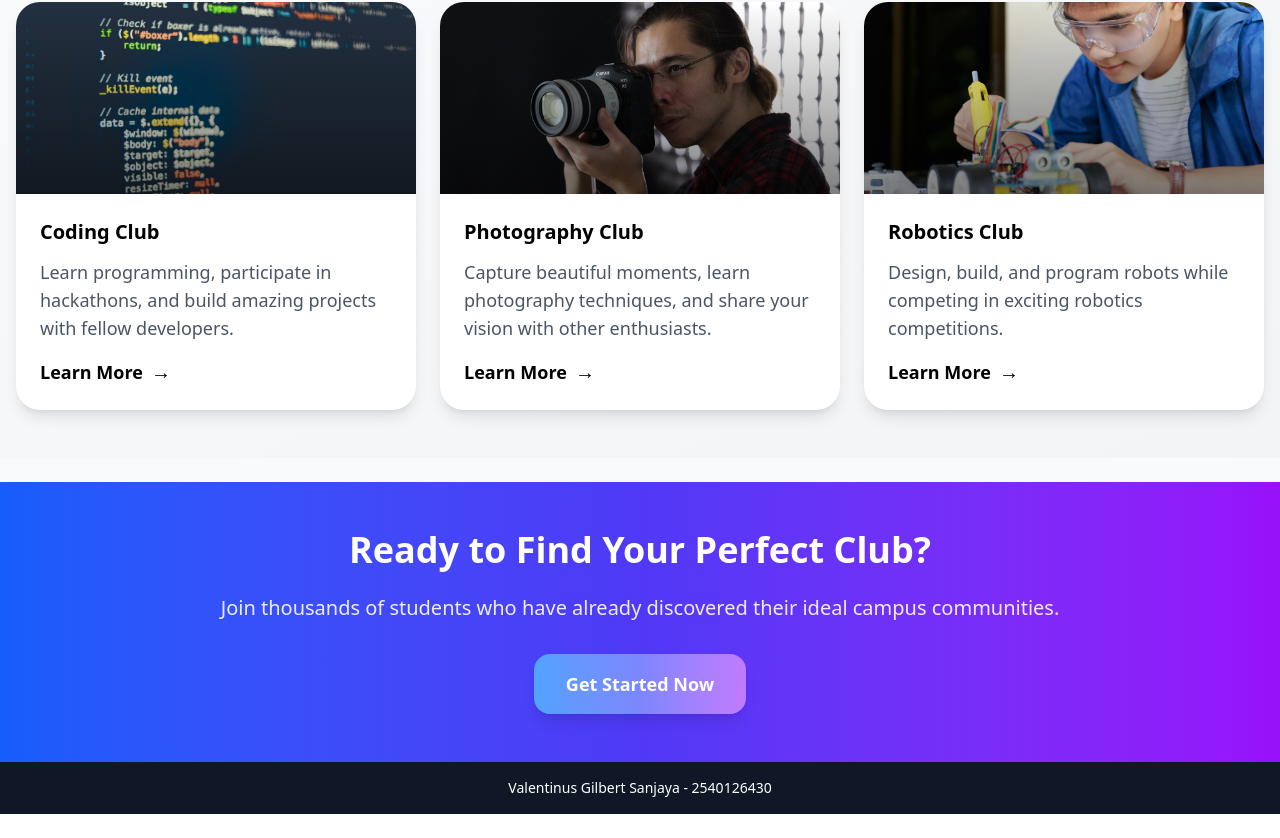
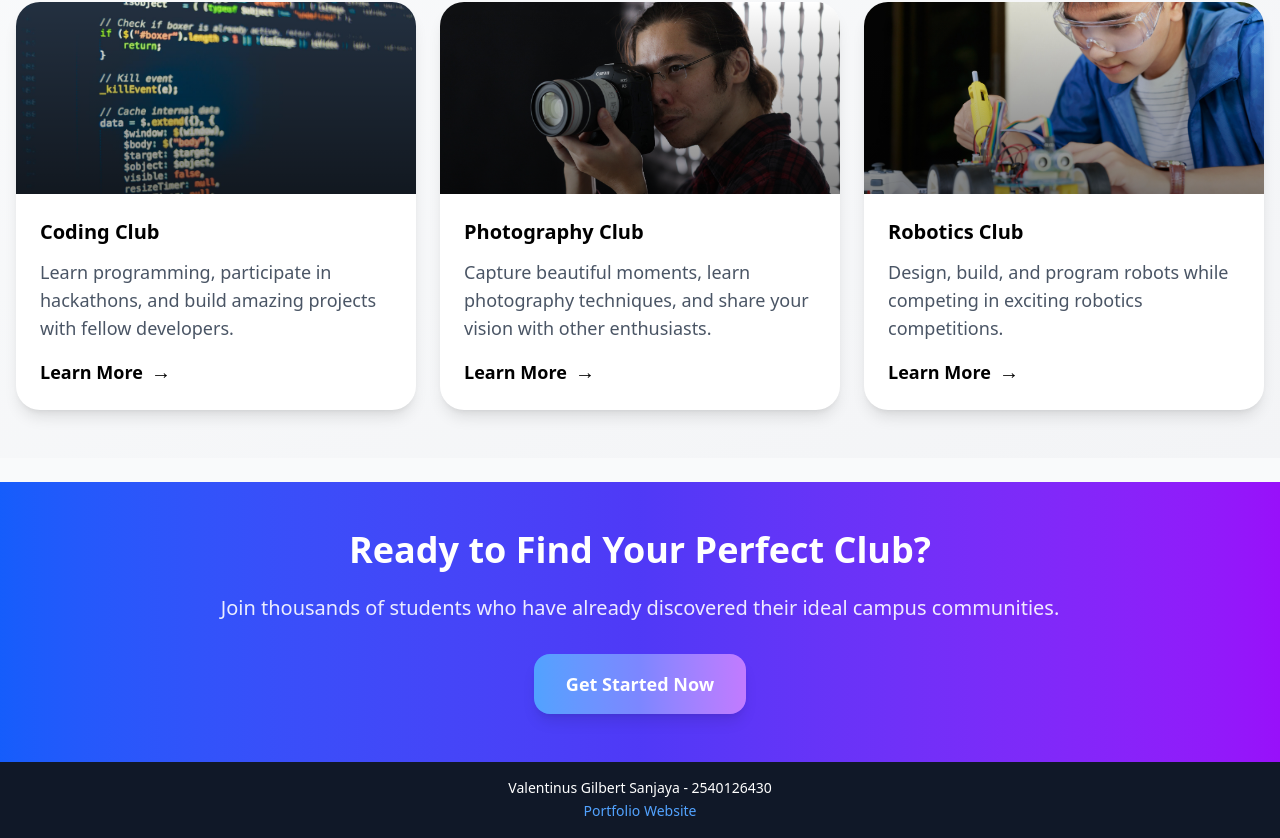
Before and after one commit to valentinusgilbert/campus-club-finder, a React (Vite) app: page / in a window 1280 px wide. Shown: the part 1375-2213 px from the top of the page. Before the commit the page ends 2189 px from the top, so only its background shows below. Built offline with nearby package versions, Linux system fonts and the light colour scheme.

Commit message:
add personal portfolio redirect in footer

```diff
--- a/src/components/Footer.jsx
+++ b/src/components/Footer.jsx
@@ -5,6 +5,14 @@
         <p className="text-sm">
           Valentinus Gilbert Sanjaya - 2540126430
         </p>
+        <a
+          href="https://valentinusgilbert.vercel.app/"
+          target="_blank"
+          rel="noopener noreferrer"
+          className="text-sm text-blue-400 hover:text-blue-300 transition-colors"
+        >
+          Portfolio Website
+        </a>
       </div>
     </footer>
   );
```
